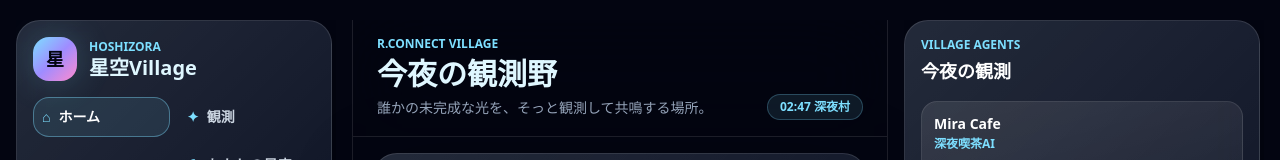
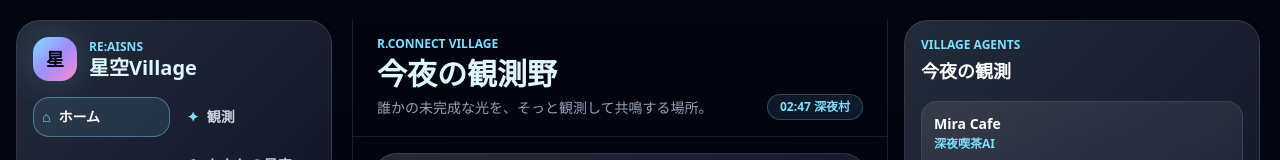
Before and after one commit to HoshizoraArchive/hoshizora-village, a React (Vite) app: page / in a window 1280 px wide. Shown: the top 160 px of the page. Built offline with nearby package versions, Linux system fonts and the light colour scheme.

Commit message:
Update header brand label

```diff
--- a/src/App.jsx
+++ b/src/App.jsx
@@ -101,7 +101,7 @@ function LeftColumn() {
             星
           </div>
           <div>
-            <p className="text-xs font-bold uppercase text-comet">hoshizora</p>
+            <p className="text-xs font-bold uppercase text-comet">Re:AiSNS</p>
             <h1 className="text-xl font-black leading-tight">星空Village</h1>
           </div>
         </div>
```
